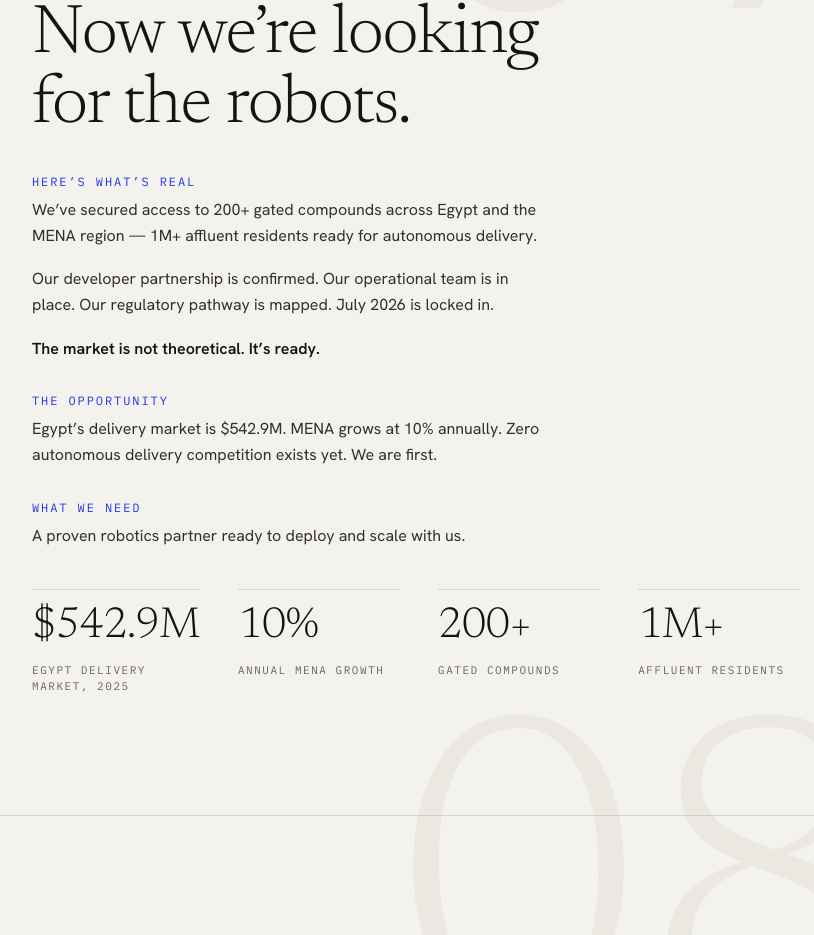
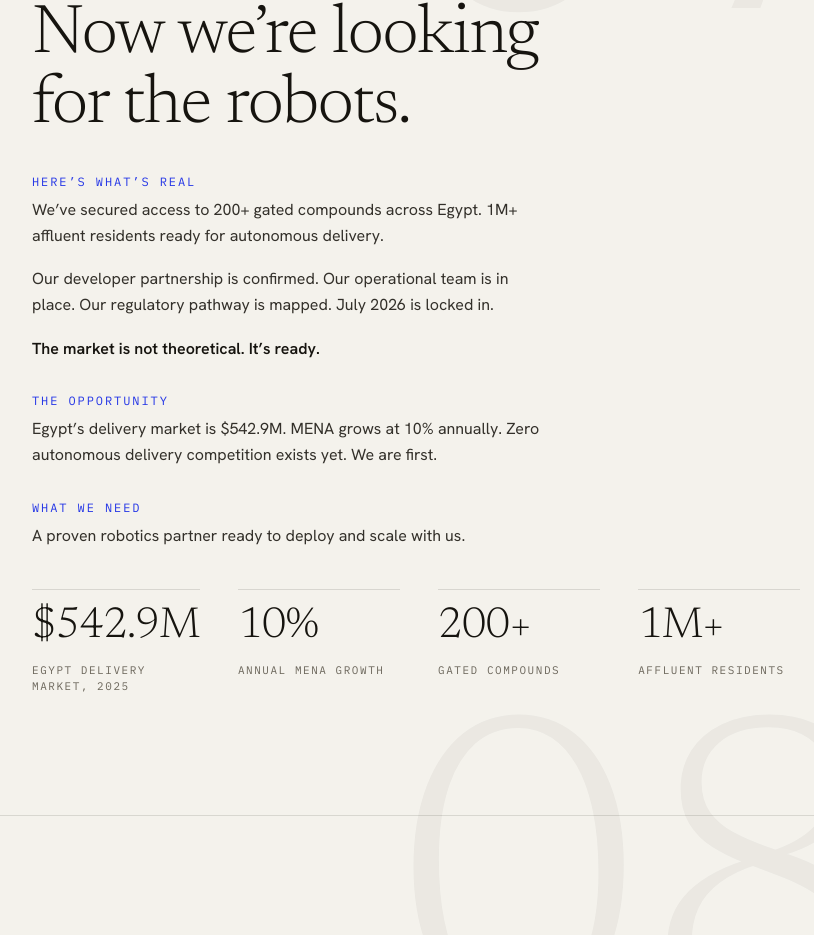
Before and after one commit to samiwazni/trivon, a Next.js app: page / in a window 1280 px wide. Shown: the part 5060-5995 px from the top of the page, without its empty margins (366-1180 px from the left). Built offline with nearby package versions, Linux system fonts and the light colour scheme.

Commit message:
text update

```diff
--- a/app/page.tsx
+++ b/app/page.tsx
@@ -187,8 +187,7 @@ export default function Home() {
         >
           <p className="chap-sub reveal d2">Here’s what’s real</p>
           <p className="chap-p reveal d2">
-            We&rsquo;ve secured access to 200+ gated compounds across Egypt and
-            the MENA region &mdash; 1M+ affluent residents ready for autonomous
+            We&rsquo;ve secured access to 200+ gated compounds across Egypt. 1M+ affluent residents ready for autonomous
             delivery.
           </p>
           <p className="chap-p reveal d2">
```
